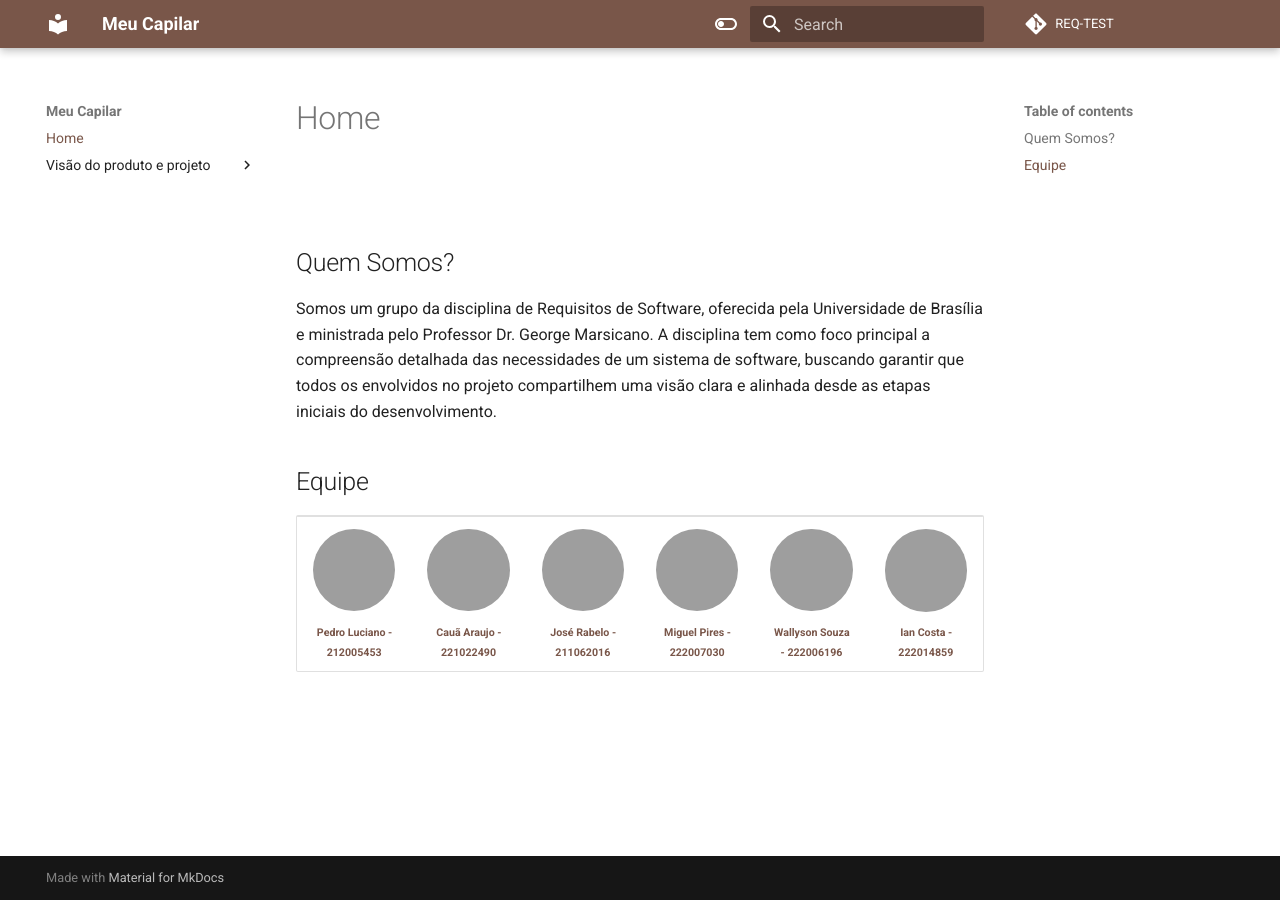
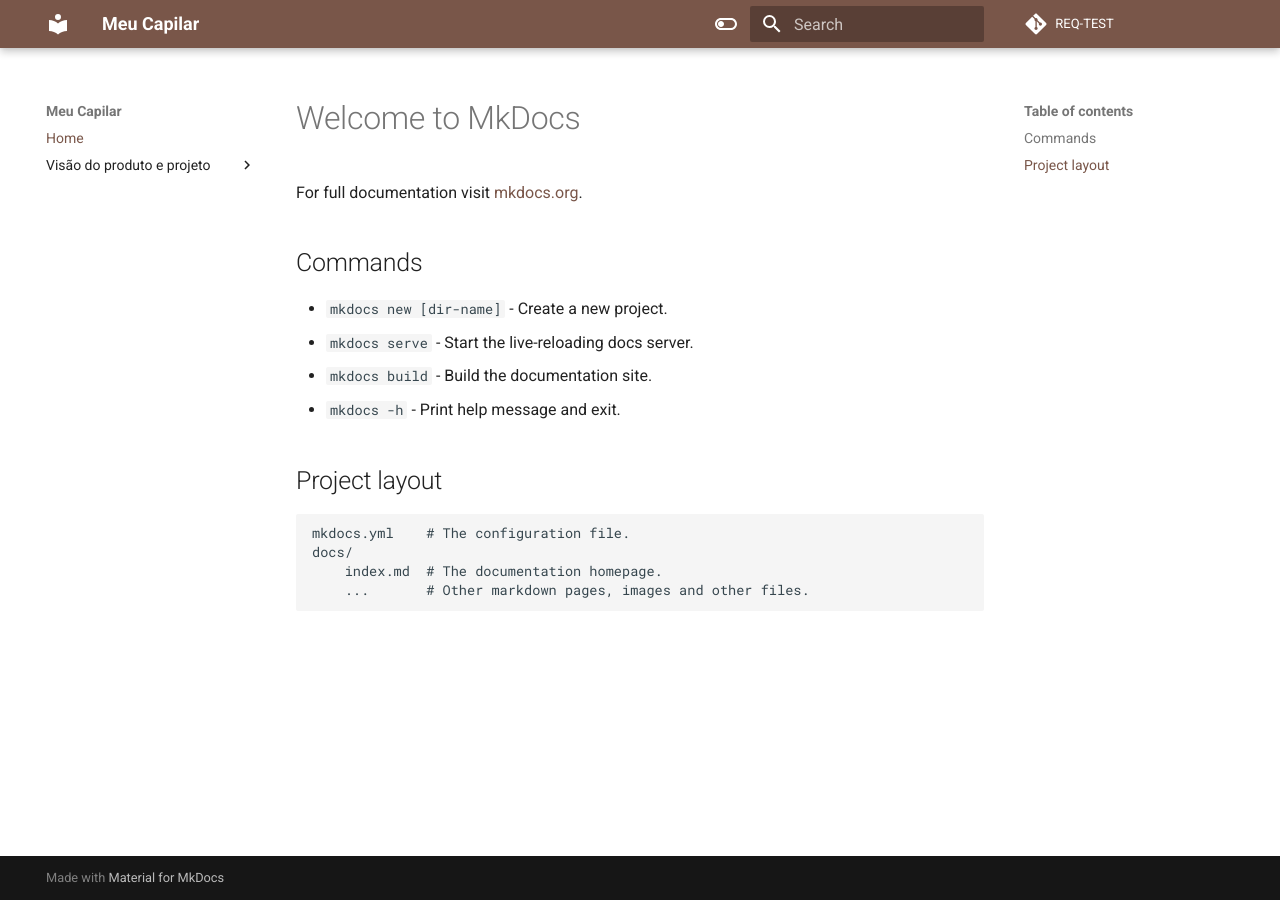
Before and after one commit to PedroALuciano/REQ-TEST, an MkDocs documentation site: the page built from docs/index.md, in a window 1280 px wide. Built offline with MkDocs 1.6.1 and Material for MkDocs 9.7.7, drawn with Linux system fonts in a browser that asks for light colours; grey boxes are pictures that could not be loaded.

Commit message:
criando mkdocs

```diff
--- a/docs/index.md
+++ b/docs/index.md
@@ -1,49 +1,17 @@
-<div align="center"><img src="" height=auto width=auto></div>
+# Welcome to MkDocs
 
-## Quem Somos?
-Somos um grupo da disciplina de Requisitos de Software, oferecida pela Universidade de Brasília e ministrada pelo Professor Dr. George Marsicano. A disciplina tem como foco principal a compreensão detalhada das necessidades de um sistema de software, buscando garantir que todos os envolvidos no projeto compartilhem uma visão clara e alinhada desde as etapas iniciais do desenvolvimento.
+For full documentation visit [mkdocs.org](https://www.mkdocs.org).
 
-## Equipe
+## Commands
 
-<center>
-<table>
-  <tr>
-    <td align="center">
-      <a href="https://github.com/PedroALuciano">
-        <img src="https://github.com/PedroALuciano.png" width="190" style="border-radius: 50%;" alt="Pedro Luciano"/>
-        <br/><sub><b>Pedro Luciano - 212005453</b></sub>
-      </a>
-    </td>
-    <td align="center">
-      <a href="https://github.com/caua08">
-        <img src="https://github.com/caua08.png" width="190" style="border-radius: 50%;" alt="Cauã Araujo"/>
-        <br/><sub><b>Cauã Araujo - 221022490</b></sub>
-      </a>
-    </td>
-    <td align="center">
-      <a href="https://github.com/joseandre25">
-        <img src="https://github.com/joseandre25.png" width="190" style="border-radius: 50%;" alt="José Rabelo"/>
-        <br/><sub><b>José Rabelo - 211062016</b></sub>
-      </a>
-    </td>
-    <td align="center">
-      <a href="https://github.com/miguelpiresgomes25">
-        <img src="https://github.com/miguelpiresgomes25.png" width="190" style="border-radius: 50%;" alt="Miguel Pires"/>
-        <br/><sub><b>Miguel Pires - 222007030</b></sub>
-      </a>
-    </td>
-    <td align="center">
-      <a href="https://github.com/devwallyson">
-        <img src="https://github.com/devwallyson.png" width="190" style="border-radius: 50%;" alt="Wallyson Souza"/>
-        <br/><sub><b>Wallyson Souza - 222006196</b></sub>
-      </a>
-    </td>
-    <td align="center">
-      <a href="https://github.com/iancostag">
-        <img src="https://github.com/iancostag.png" width="190" style="border-radius: 50%;" alt="Ian Costa"/>
-        <br/><sub><b>Ian Costa - 222014859</b></sub>
-      </a>
-    </td>
-  </tr>
-</table>
-</center>
+* `mkdocs new [dir-name]` - Create a new project.
+* `mkdocs serve` - Start the live-reloading docs server.
+* `mkdocs build` - Build the documentation site.
+* `mkdocs -h` - Print help message and exit.
+
+## Project layout
+
+    mkdocs.yml    # The configuration file.
+    docs/
+        index.md  # The documentation homepage.
+        ...       # Other markdown pages, images and other files.
```
